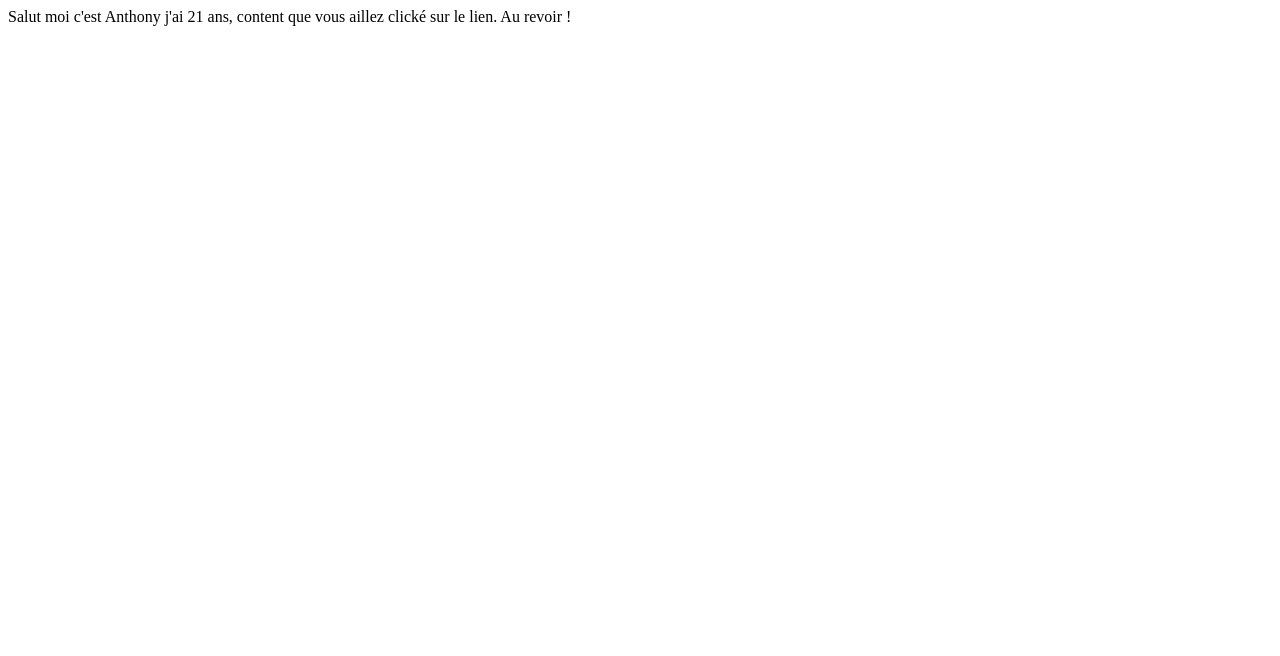
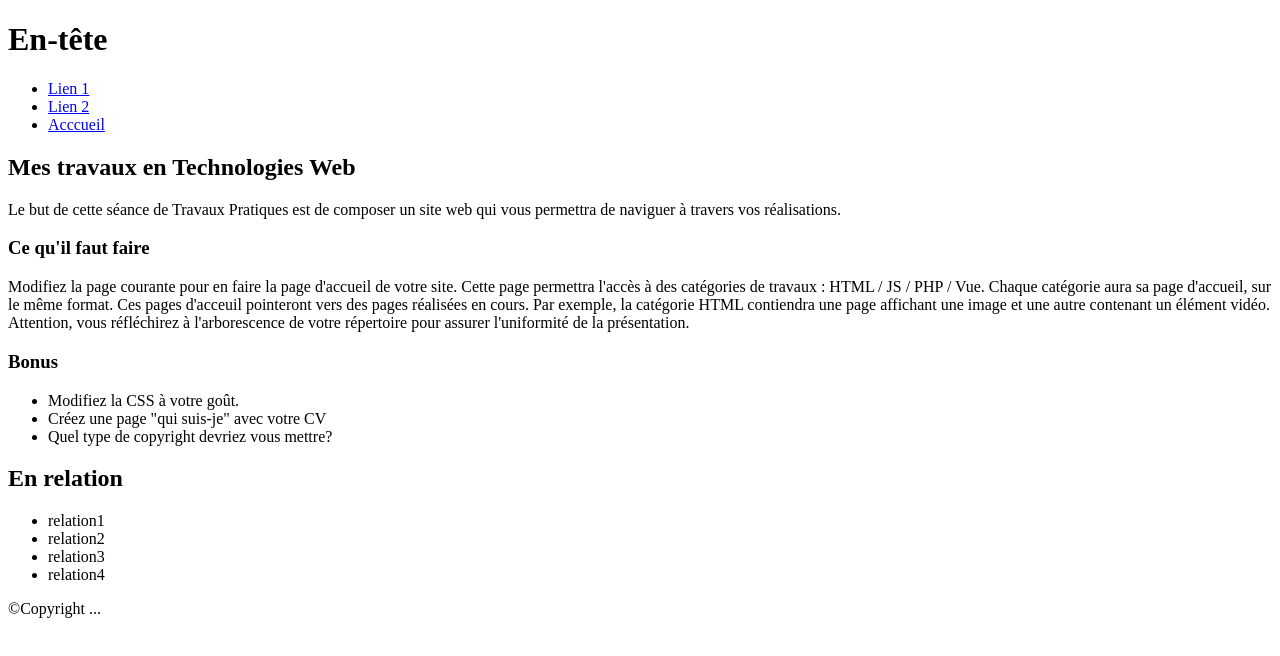
Before and after one commit to Aingels/Aingels.github.io, a plain HTML site: page index.html in a window 1280 px wide. Drawn offline with Linux system fonts and the light colour scheme.

Commit message:
Update index.html

```diff
--- a/index.html
+++ b/index.html
@@ -1 +1,59 @@
-<p>Salut moi c'est Anthony j'ai 21 ans, content que vous aillez clické sur le lien. Au revoir !</p>
+<!DOCTYPE html>
+<html>
+  <head>
+    <meta charset="utf-8">
+
+    <title>Accueil</title>
+    <link rel="stylesheet" type="text/css" href="style.css">
+
+  </head>
+
+  <body>
+    <header>
+      <h1>En-tête</h1>
+    </header>
+
+    <nav>
+      <ul>
+        <li><a href="./page1.html">Lien 1</a></li>
+        <li><a href="./page2.html">Lien 2</a></li>
+        <li><a href="./index.html">Acccueil</a></li>
+      </ul>
+
+     </nav>
+
+     <main>
+      <article>
+        <h2>Mes travaux en Technologies Web</h2>
+        <p>Le but de cette séance de Travaux Pratiques est de composer un site web qui vous permettra de naviguer à travers vos réalisations.</p>
+
+        <h3>Ce qu'il faut faire</h3>
+        <p>Modifiez la page courante pour en faire la page d'accueil de votre site. Cette page permettra l'accès à des catégories de travaux : HTML / JS / PHP / Vue. Chaque catégorie aura sa page d'accueil, sur le même format. Ces pages d'acceuil pointeront vers des pages réalisées en cours. Par exemple, la catégorie HTML contiendra une page affichant une image et une autre contenant un élément vidéo.  Attention, vous réfléchirez à l'arborescence de votre répertoire pour assurer l'uniformité de la présentation.
+        </p>
+
+        <h3>Bonus</h3>
+        <ul>
+          <li>Modifiez la CSS à votre goût.</li>
+          <li>Créez une page "qui suis-je" avec votre CV</li>
+          <li>Quel type de copyright devriez vous mettre?</li>
+        </ul>
+      </article>
+
+      <aside>
+        <h2>En relation</h2>
+        <ul>
+          <li><a href="#"></a>relation1</li>
+          <li><a href="#"></a>relation2</li>
+          <li><a href="#"></a>relation3</li>
+          <li><a href="#"></a>relation4</li>
+        </ul>
+      </aside>
+
+    </main>
+
+    <footer>
+      <p>©Copyright ... </p>
+    </footer>
+
+  </body>
+</html>
```
